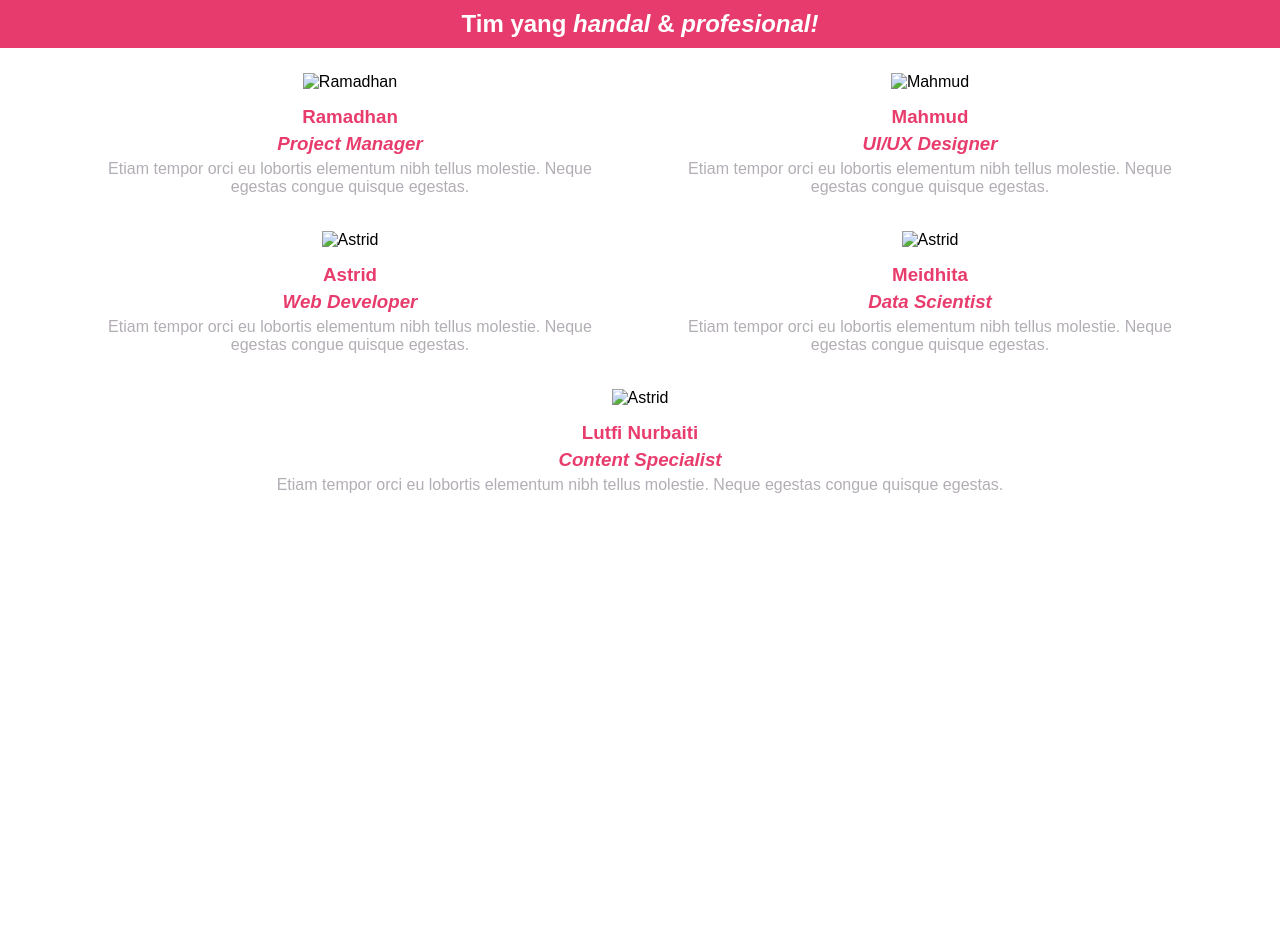
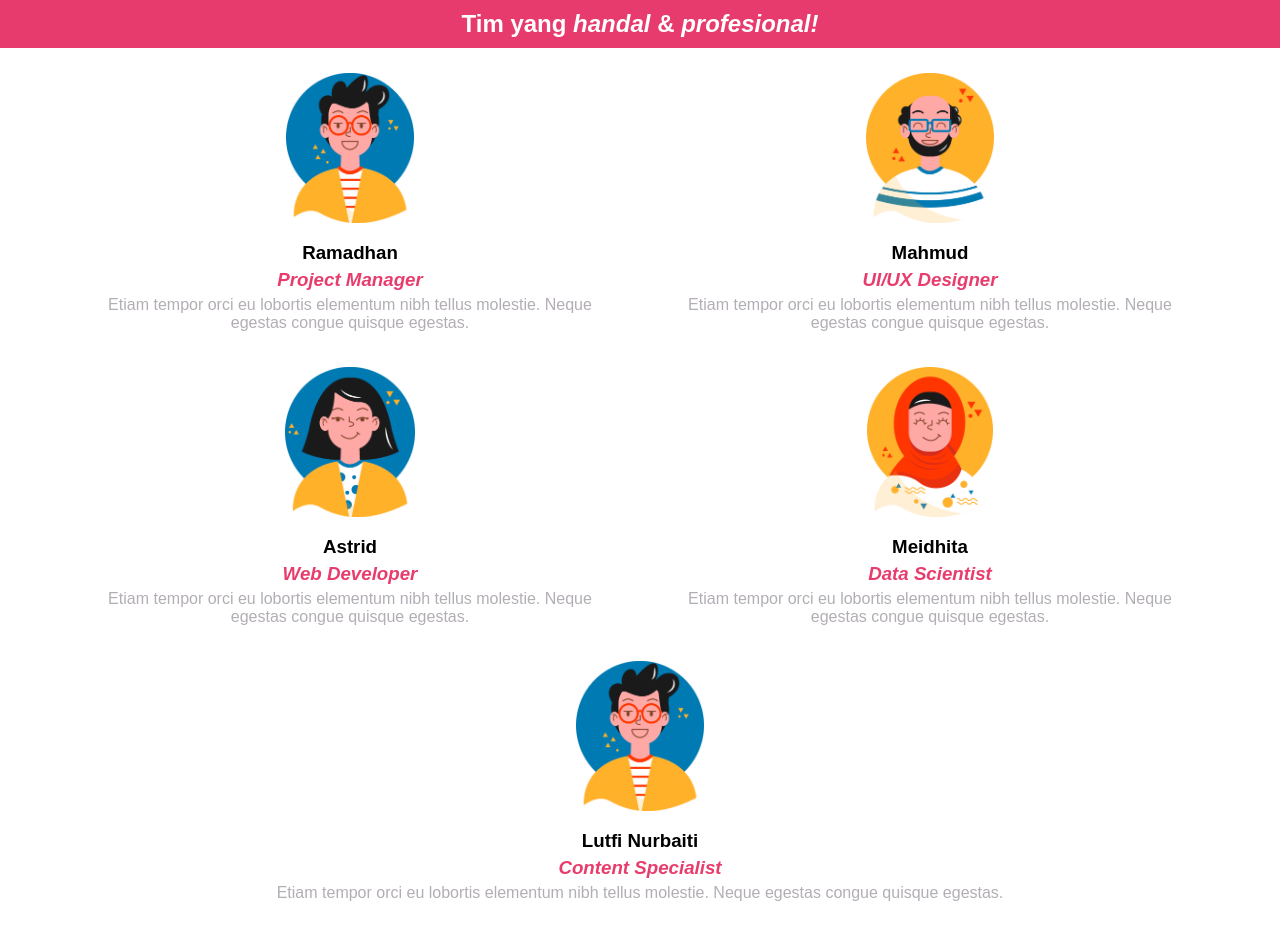
Before and after one commit to patronusmist152/flexing-dojo, a plain HTML site: page index.html in a window 1280 px wide. Before the commit the page ends 800 px from the top, so only its background shows below. Drawn offline with Linux system fonts and the light colour scheme.

Commit message:
Update index.html
- mengubah src img
- menghapus width & height pada img
- mengubah alt img
- menghapus class h3 untuk nama profil

```diff
--- a/index.html
+++ b/index.html
@@ -15,45 +15,45 @@
 
 <div class="container">
 <div class="profil">
-	<img src="../f21_dts20.github.io-patch-1/assets/img/profil 1.png" alt="Ramadhan" width="600" height="400">
+	<img src="../flexing-dojo/resources/img/profil 1.png" alt="Ramadhan">
 	<div class="desc">
-  		<h3 class="red">Ramadhan</h3>
+  		<h3>Ramadhan</h3>
   		<h3 class="red italic">Project Manager</h3>
   		<p>Etiam tempor orci eu lobortis elementum nibh tellus molestie. Neque egestas congue quisque egestas.</p>
 	</div>
 </div>
 
 <div class="profil">
-	<img src="../f21_dts20.github.io-patch-1/assets/img/profil 6.png" alt="Mahmud" width="600" height="400">
+	<img src="../flexing-dojo/resources/img/profil 6.png" alt="Mahmud">
 	<div class="desc">
-  		<h3 class="red">Mahmud</h3>
+  		<h3>Mahmud</h3>
   		<h3 class="red italic">UI/UX Designer</h3>
   		<p>Etiam tempor orci eu lobortis elementum nibh tellus molestie. Neque egestas congue quisque egestas.</p>
 	</div>
 </div>
 
 <div class="profil">
-	<img src="../f21_dts20.github.io-patch-1/assets/img/profil 3.png" alt="Astrid" width="600" height="400">
+	<img src="../flexing-dojo/resources/img/profil 3.png" alt="Astrid">
 	<div class="desc">
-  		<h3 class="red">Astrid</h3>
+  		<h3>Astrid</h3>
   		<h3 class="red italic">Web Developer</h3>
   		<p>Etiam tempor orci eu lobortis elementum nibh tellus molestie. Neque egestas congue quisque egestas.</p>
 	</div>
 </div>
 
 <div class="profil">
-	<img src="../f21_dts20.github.io-patch-1/assets/img/profil 4.png" alt="Astrid" width="600" height="400">
+	<img src="../flexing-dojo/resources/img/profil 4.png" alt="Meidhita">
 	<div class="desc">
-  		<h3 class="red">Meidhita</h3>
+  		<h3>Meidhita</h3>
   		<h3 class="red italic">Data Scientist</h3>
   		<p>Etiam tempor orci eu lobortis elementum nibh tellus molestie. Neque egestas congue quisque egestas.</p>
 	</div>
 </div>
 
 <div class="profil">
-	<img src="../f21_dts20.github.io-patch-1/assets/img/profil 5.png" alt="Astrid" width="600" height="400">
+	<img src="../flexing-dojo/resources/img/profil 1.png" alt="Lutfi">
 	<div class="desc">
-  		<h3 class="red">Lutfi Nurbaiti</h3>
+  		<h3>Lutfi Nurbaiti</h3>
   		<h3 class="red italic">Content Specialist</h3>
   		<p>Etiam tempor orci eu lobortis elementum nibh tellus molestie. Neque egestas congue quisque egestas.</p>
 	</div>
```
